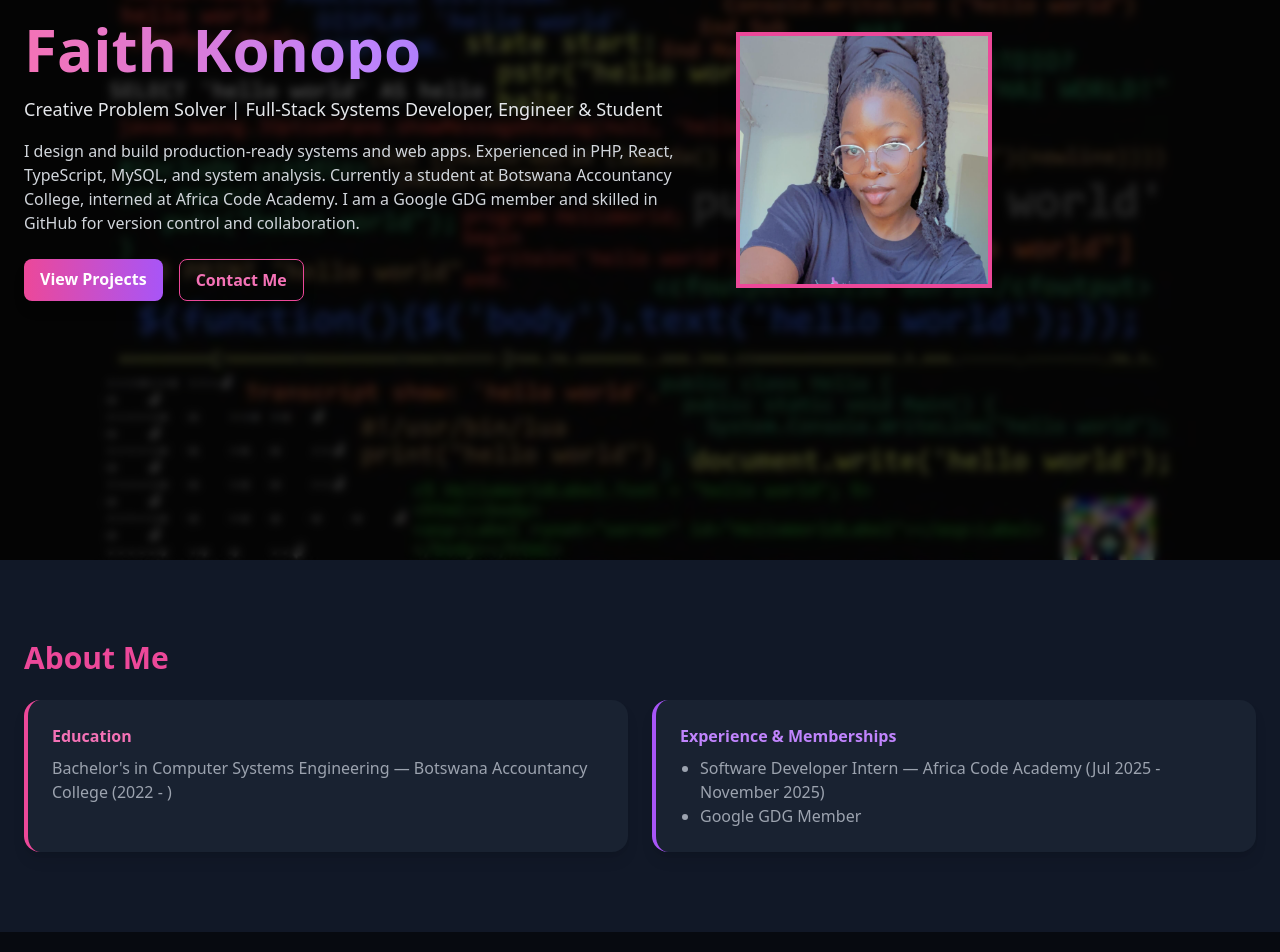
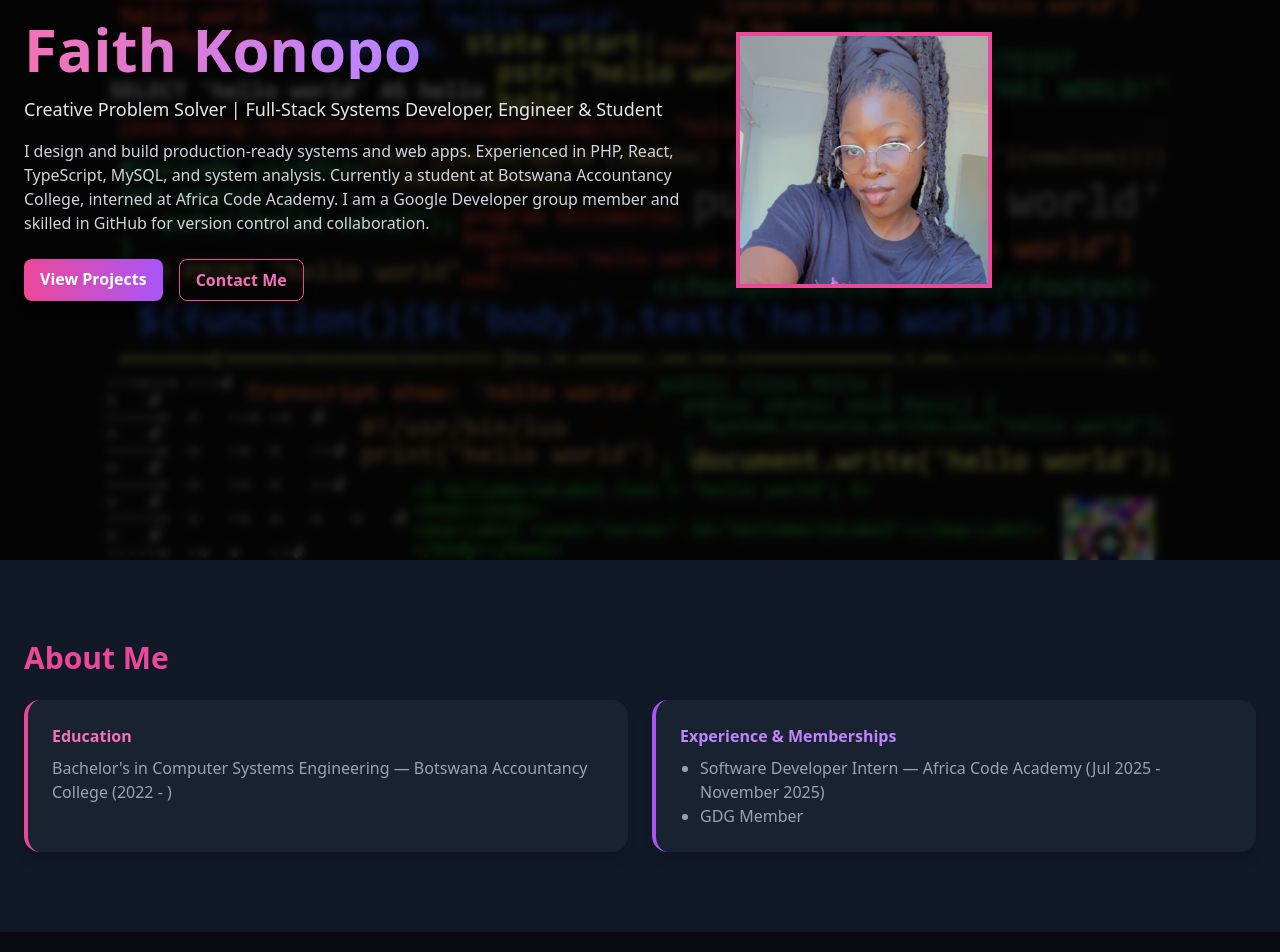
Before and after one commit to FaithV2/FaithKonopoPortfolio, a React (Vite) app: page / in a window 1280 px wide. Shown: the part 240-1192 px from the top of the page. Built offline with nearby package versions, Linux system fonts and the light colour scheme.

Commit message:
Update membership title from 'Google GDG' to 'GDG'

```diff
--- a/src/App.jsx
+++ b/src/App.jsx
@@ -83,7 +83,7 @@ const Hero = () => {
           <p className="mt-4 text-gray-200 text-lg">{typedSubtitle}</p>
           <p className="mt-4 text-gray-300">
             I design and build production-ready systems and web apps. Experienced in PHP, React, TypeScript, MySQL, and system analysis. Currently a student at Botswana Accountancy College, interned at Africa Code Academy.
-            I am a Google GDG member and skilled in GitHub for version control and collaboration.
+            I am a Google Developer group member and skilled in GitHub for version control and collaboration.
           </p>
           <div className="mt-6 flex gap-4 flex-wrap justify-center md:justify-start">
             <a
@@ -141,7 +141,7 @@ const AboutContent = () => (
       <ul className="text-gray-400 mt-2 list-disc ml-5">
 
         <li>Software Developer Intern — Africa Code Academy (Jul 2025 - November 2025)</li>
-        <li>Google GDG Member</li>
+        <li> GDG Member</li>
       </ul>
     </div>
   </div>
```
